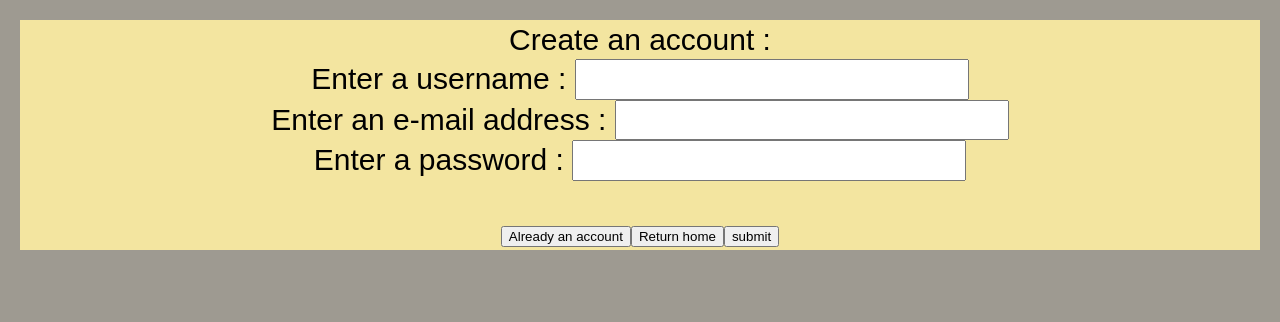
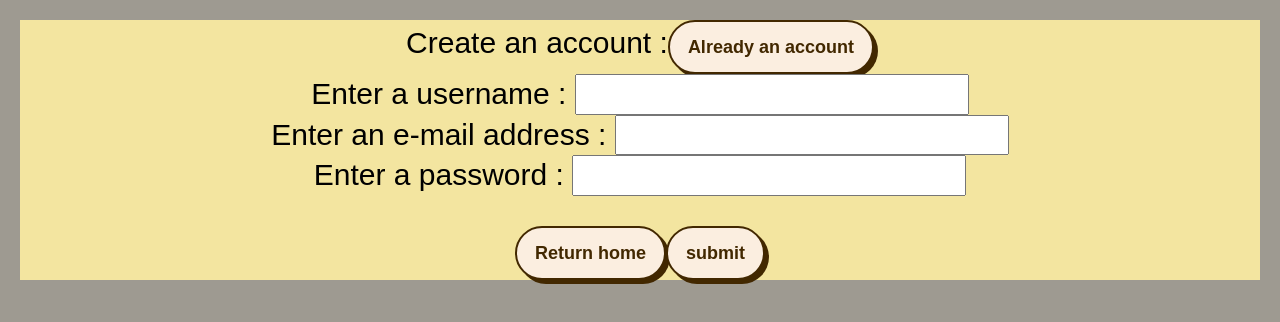
Before and after one commit to evangmp/learn-project-frontend, a React (Vite) app: page /connection/create in a window 1280 px wide. Shown: the top 322 px of the page. Built offline with nearby package versions, Linux system fonts and the light colour scheme.

Commit message:
update button home

```diff
--- a/src/pages/Cookies/CookiesConfiguration.ts
+++ b/src/pages/Cookies/CookiesConfiguration.ts
@@ -3,7 +3,7 @@ const setCookie = (name, value, days) => {
     const expirationDate = new Date();
     expirationDate.setDate(expirationDate.getDate() + days);
 
-    document.cookie = `${name}=${value}; expires=${expirationDate.toUTCString()}; path=/`;
+    document.cookie = `${name}=${value}; expires=${expirationDate.toUTCString()}; path=/; SameSite=None; Secure`;
 };
 
 // Function to get a cookie value by name
--- a/src/pages/CreateAccount/CreateAccount.tsx
+++ b/src/pages/CreateAccount/CreateAccount.tsx
@@ -6,6 +6,7 @@ import {AxiosResponse} from "axios";
 import Method from "../../services/Method.ts";
 import CookiesConfiguration from "../Cookies/CookiesConfiguration.ts";
 import CSSInput from "../CSS/CSS-input.ts";
+import CSSButton from "../CSS/CSS-button.ts";
 
 const CreateAccount = () => {
     const [message, setMessage] = useState<string>("");
@@ -58,19 +59,22 @@ const CreateAccount = () => {
                 console.log(response.data);
                 setMessage("working");
                 Method.AccountInitialisation(response.data);
+                navigate("/connection");
             })
-            .catch((e: Error) => {
-                setMessage("problem with the creation");
+            .catch((e: AxiosResponse) => {
+                setMessage(e.response.data.message);
                 console.log(e);
                 return;
             });
-        navigate("/");
     };
 
     return (
         <div>
             <div>
                 Create an account :
+                <button onClick={() => navigate("/connection")} style={CSSButton.buttonConnectionPageSettings} className="connection-button">
+                    <span>Already an account</span>
+                </button>
             </div>
 
             <div>
@@ -125,17 +129,10 @@ const CreateAccount = () => {
             </div>
 
             <div>
-                <button>
-                    <Link to={"/connection"}>
-                        Already an account
-                    </Link>
+                <button style={CSSButton.buttonConnectionPageSettings} className="connection-button" onClick={() => navigate("/")}>
+                    <span>Return home</span>
                 </button>
-                <button>
-                    <Link to={"/"}>
-                        Return home
-                    </Link>
-                </button>
-                <button onClick={saveAccount}>
+                <button style={CSSButton.buttonConnectionPageSettings} className="connection-button" onClick={saveAccount}>
                     submit
                 </button>
             </div>
--- a/src/pages/Home/Home.tsx
+++ b/src/pages/Home/Home.tsx
@@ -33,6 +33,7 @@ const Home = () => {
 
             });
         setProfile(false);
+        navigate("/");
         window.location.reload();
     }
 
@@ -60,24 +61,18 @@ const Home = () => {
                     <p>id : {CookiesConfiguration.getCookie("login")}</p>
 
                     <div>
-                        <button style={CSSButton.buttonConnectionPageSettings} className="connection-button">
-                            <Link to={"/"} onClick={logOut}>
-                                log out
-                            </Link>
+                        <button style={CSSButton.buttonConnectionPageSettings} className="connection-button" onClick={logOut}>
+                            <span>Log out</span>
                         </button>
                     </div>
                 </div>
             ) : (
                 <div style={buttonsContainerStyle}>
-                    <button style={CSSButton.buttonConnectionPageSettings} className="connection-button">
-                        <Link to={"/connection"}>
-                            log in
-                        </Link>
+                    <button style={CSSButton.buttonConnectionPageSettings} className="connection-button" onClick={() => navigate("/connection")}>
+                        <span>Log in</span>
                     </button>
-                    <button style={CSSButton.buttonConnectionPageSettings} className="connection-button">
-                        <Link to={"/connection/create"}>
-                            create an account
-                        </Link>
+                    <button style={CSSButton.buttonConnectionPageSettings} className="connection-button" onClick={() => navigate("connection/create")}>
+                        <span>Create an account</span>
                     </button>
                 </div>
             )}
```
